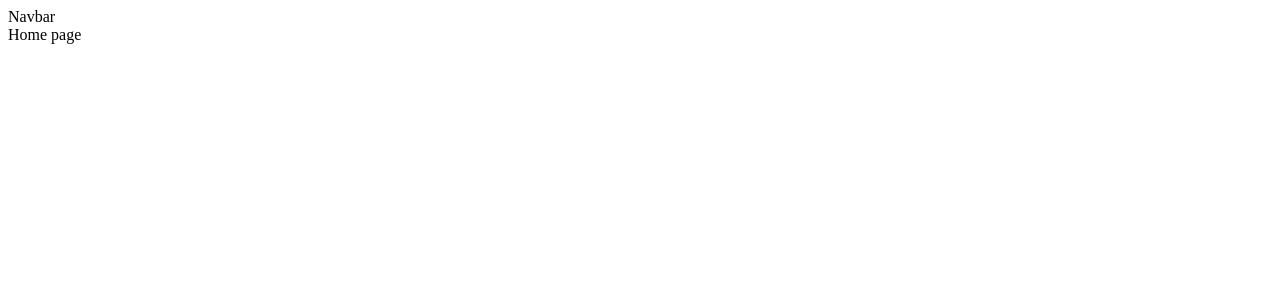
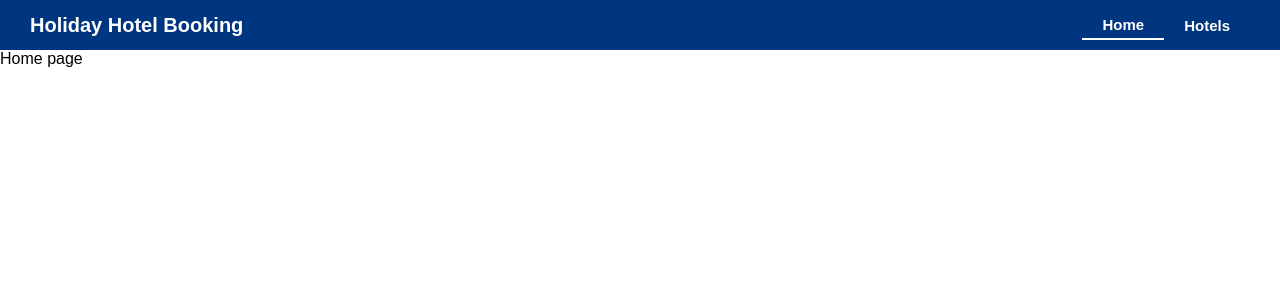
Before and after one commit to rvfvl/HolidayHotelBooking, a React (Create React App) app: page / in a window 1280 px wide. Shown: the top 300 px of the page. Built offline with nearby package versions, Linux system fonts and the light colour scheme.

Commit message:
Added Navlink component

```diff
--- a/src/App.js
+++ b/src/App.js
@@ -7,14 +7,31 @@ import SingleHotel from "pages/SingleHotel"
 import { BrowserRouter, Switch, Route } from "react-router-dom"
 import routes from "config/routes"
 import Navbar from "components/Navbar"
-import device from "theme/mediaQueries"
+import { createGlobalStyle } from "styled-components"
+
+const GlobalStyle = createGlobalStyle`
+  html {
+    font-size: 62.5%;
+  }
+
+  body {
+    margin: 0;
+    padding: 0;
+    font-size: 1.6rem;
+    font-family: 'Arial', sans-serif;
+  }
+
+  a {
+    text-decoration: none;
+  }
+`
 
 const App = () => (
   <ThemeProvider theme={theme}>
     <>
+      <GlobalStyle />
       <BrowserRouter>
         <Navbar />
-        {console.log(device.medium`border: 1px solid`)}
         <Switch>
           <Route exact path={routes.HOME} component={Home} />
           <Route exact path={routes.HOTELS} component={Hotels} />
--- /dev/null
+++ b/src/components/Logo.js
@@ -0,0 +1,35 @@
+import React from "react"
+import styled from "styled-components"
+import PropTypes from "prop-types"
+import { Link } from "react-router-dom"
+
+const StyledLogoImage = styled.img`
+  height: 50px;
+  width: 50px;
+`
+
+const StyledTitle = styled.div`
+  color: ${({ theme }) => theme.navbarColor};
+  font-weight: 700;
+  font-size: 2rem;
+`
+
+const Logo = ({ logoUrl, title }) => {
+  return (
+    <>
+      <Link to="/">
+        {logoUrl ? (
+          <StyledLogoImage src={logoUrl} alt={title} />
+        ) : (
+          <StyledTitle>{title}</StyledTitle>
+        )}
+      </Link>
+    </>
+  )
+}
+
+Logo.propTypes = {
+  title: PropTypes.string.isRequired
+}
+
+export default Logo
--- a/src/components/Navbar.js
+++ b/src/components/Navbar.js
@@ -1,7 +1,79 @@
 import React from "react"
+import styled, { css } from "styled-components"
+import Logo from "components/Logo"
+import device from "theme/mediaQueries"
+import { NavLink } from "react-router-dom"
+
+const NavbarWrapper = styled.div`
+  position: relative;
+  display: flex;
+  align-items: center;
+  justify-content: space-between;
+  padding: 0 3rem;
+  height: 50px;
+  background-color: ${({ theme }) => theme.primary};
+`
+
+const NavbarLinksWrapper = styled.div`
+  list-style-type: none;
+  margin: 0;
+
+  @media (max-width: ${({ theme }) => theme.breakpoints.small}) {
+    position: absolute;
+    top: 100%;
+    left: 0;
+    background-color: #fff;
+    box-shadow: 0 2px 2px -2px rgba(0, 0, 0, 0.2);
+    width: 100%;
+    padding: 0;
+  }
+
+  @media ${device.small} {
+    display: flex;
+    height: 100%;
+    align-items: center;
+  }
+`
+
+const StyledLink = styled(NavLink)`
+  display: flex;
+  justify-content: center;
+  align-items: center;
+  text-decoration: none;
+  font-size: 1.5rem;
+  font-weight: 700;
+  color: #fff;
+  padding: 0.5rem 2rem;
+
+  &.active {
+    border-bottom: 2px solid #fff;
+  }
+
+  @media (max-width: ${({ theme }) => theme.breakpoints.small}) {
+    color: #000;
+    padding: 3rem;
+
+    &.active {
+      background-color: #dbe8f9;
+      border: 0;
+    }
+  }
+`
 
 const Navbar = () => {
-  return <div>Navbar</div>
+  return (
+    <NavbarWrapper>
+      <Logo title="Holiday Hotel Booking" />
+      <NavbarLinksWrapper>
+        <StyledLink exact to="/" activeClassName="active">
+          Home
+        </StyledLink>
+        <StyledLink to="/hotels" activeClassName="active">
+          Hotels
+        </StyledLink>
+      </NavbarLinksWrapper>
+    </NavbarWrapper>
+  )
 }
 
 export default Navbar
--- a/src/theme/mediaQueries.js
+++ b/src/theme/mediaQueries.js
@@ -1,13 +1,7 @@
-const mediaQueries = {
-  small: "768",
-  medium: "1024",
-  large: "1216"
-}
+import theme from "theme/theme"
 
-const device = Object.keys(mediaQueries).reduce((acc, val) => {
-  acc[val] = args => `@media (min-width: ${mediaQueries[val]}px) {
-      ${args}
-  }`
+const device = Object.keys(theme.breakpoints).reduce((acc, val) => {
+  acc[val] = `(min-width: ${theme.breakpoints[val]})`
   return acc
 }, {})
 
--- a/src/theme/theme.js
+++ b/src/theme/theme.js
@@ -1,5 +1,12 @@
 const theme = {
-  primary: "red"
+  primary: "#003580",
+  navbarColor: "#fff",
+
+  breakpoints: {
+    small: "768px",
+    medium: "1024px",
+    large: "1216px"
+  }
 }
 
 export default theme
```
